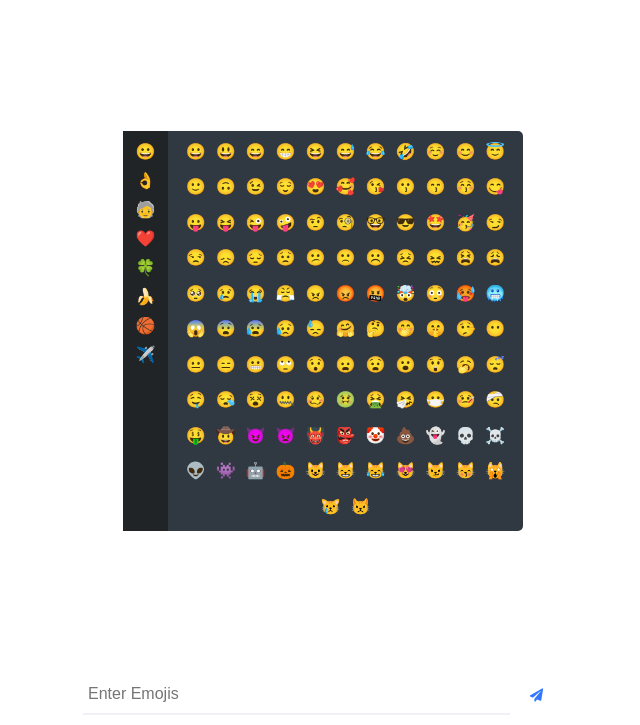
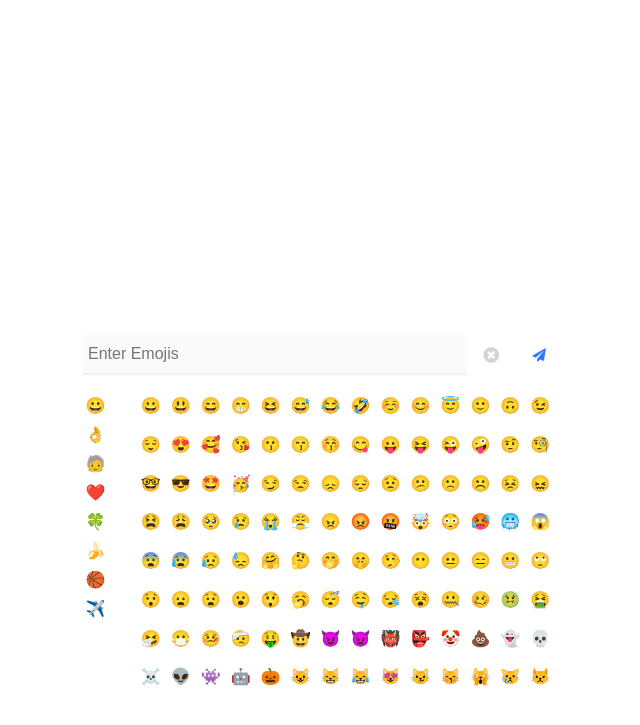
Before and after one commit to Stefano-Vanerio/EmojiTeller, a website: page public/chat.html in a window 1280 px wide. Shown: the part 75-800 px from the top of the page, without its empty margins (317-957 px from the left). Drawn offline with nearby package versions, Linux system fonts and the light colour scheme; no server answers; a script that the page names is missing; files whose address does not match are found by name.

Commit message:
last last fix of the day

```diff
--- a/public/chat.html
+++ b/public/chat.html
@@ -45,7 +45,7 @@
         <a id="leave-btn" class="btn-secondary">Leave</a>
         <div class="people-count">
           <img src="./people.svg">
-          <span id="player-nb">4</span>
+          <span id="player-nb">?</span>
         </div>
       </header>
       <main class="chat-main">
@@ -54,8 +54,8 @@
           <ul id="users"></ul>
         </div>
         <div class="chat-messages" style="display: none;"></div>
-        <div id="emojis"></div>
       </main>
+    <div>
       <div class="chat-form-container">
         <form id="chat-form">
           <input
@@ -64,10 +64,14 @@
             placeholder="Enter Emojis"
             required
             autocomplete="off"
+            disabled
           />
+          <a class="btn-erase" onclick="getElementById('msg').value = ''"><i class="fas fa-times-circle"></i></a>
           <button class="btn-send"><i class="fas fa-paper-plane"></i></button>
         </form>
       </div>
+      <div id="emojis"></div>
+    </div>
 
       <div id="wait-overlay" class="overlay" style="display: none;">
         <div class="wait-container">
--- a/public/css/emojis.css
+++ b/public/css/emojis.css
@@ -10,16 +10,18 @@ img {
 
 
 .emoji-picker {
-    background-color: #303841;
-    width: 400px;
-    margin: 50px;
+    background-color: #white;
+    width: 100%;
     border-radius: 5px;
-    height: 400px;
+    height: 40vh;
+    min-height: 260px;
     display: flex;
+    margin-bottom: 20px;
+    overflow: hidden;
 }
 
 .emoji-selectables {
-    background-color: #212427;
+    background-color: #white;
     width: 45px;
     height: 100%;
     padding: 10px 15px;
@@ -90,12 +92,12 @@ img {
 
 .picker-emoji-content::-webkit-scrollbar-thumb {
     height: 10px;
-    background-color: #65B88D;
+    background-color: var(--dark-color-a);
     border-radius: 100px;
 }
 
 .picker-emoji-content::-webkit-scrollbar-track {
-    background-color: #303841;
+    background-color: lightgrey;
 }
 
 .picker-emoji-content::-webkit-scrollbar {
--- a/public/css/style.css
+++ b/public/css/style.css
@@ -178,6 +178,15 @@ a {
 	width: 60px;
 }
 
+.btn-erase {
+	border: none;
+	background-color: white;
+	color: lightgrey;
+	width: 60px;
+	text-align: center;
+    padding-top: 10px;
+}
+
 .btn-send:active {
 	background-color: snow;
 }
```
